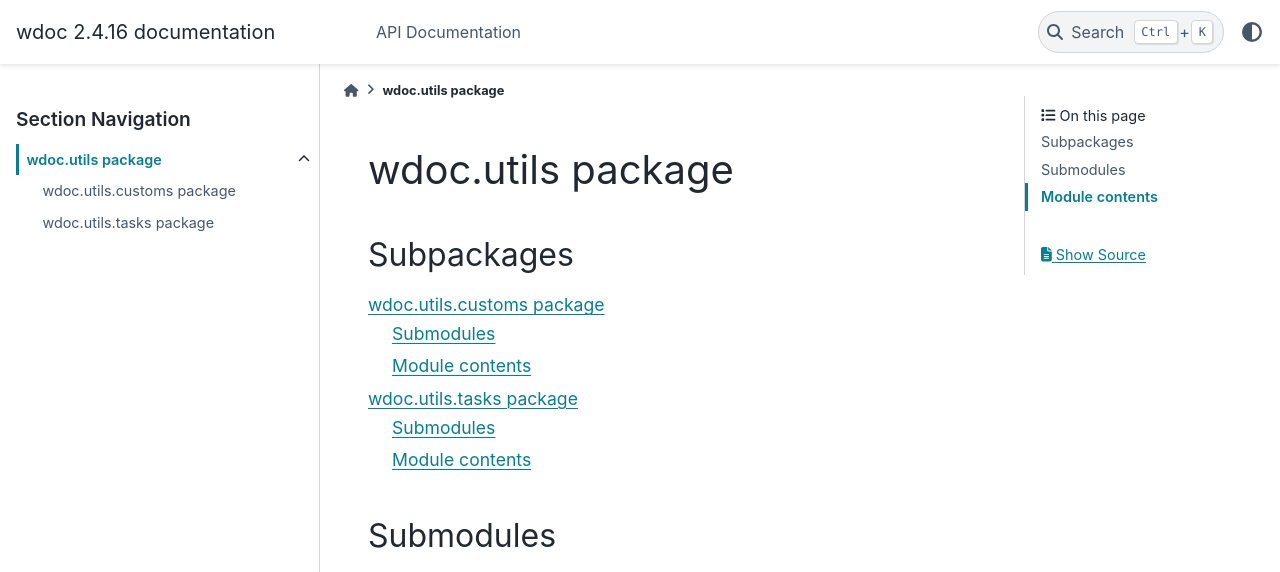
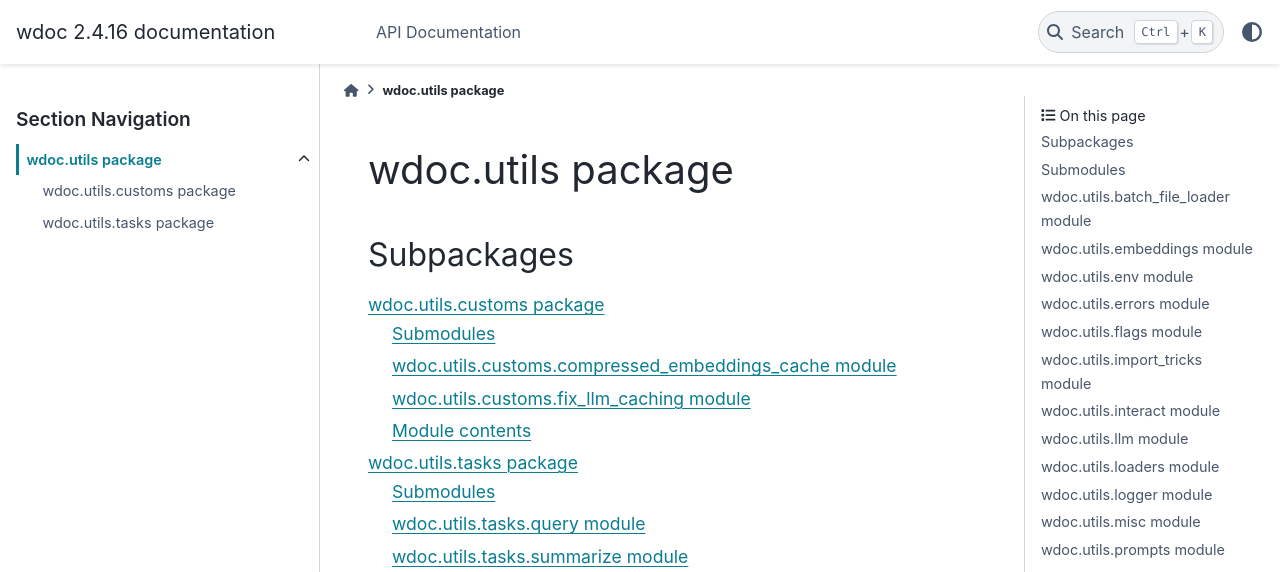
Before and after one commit to thiswillbeyourgithub/wdoc, a Sphinx documentation site: the page built from docs/source/wdoc.utils.rst, in a window 1280 px wide and 1400 px high. Shown: the top 572 px of the window. Built offline with Sphinx 7.4.7 and the PyData theme 0.15.4, drawn with Linux system fonts in a browser that asks for light colours; some of the changed text lies outside the part shown; grey boxes are pictures that could not be loaded.

Commit message:
update docs
Signed-off-by: thiswillbeyourgithub <26625900+thiswillbeyourgithub@users.noreply.github.com>

```diff
--- a/docs/source/wdoc.utils.customs.rst
+++ b/docs/source/wdoc.utils.customs.rst
@@ -4,19 +4,21 @@ wdoc.utils.customs package
 Submodules
 ----------
 
+wdoc.utils.customs.compressed\_embeddings\_cache module
+-------------------------------------------------------
 
 .. automodule:: wdoc.utils.customs.compressed_embeddings_cache
    :members:
    :undoc-members:
    :show-inheritance:
-   :private-members:
 
+wdoc.utils.customs.fix\_llm\_caching module
+-------------------------------------------
 
 .. automodule:: wdoc.utils.customs.fix_llm_caching
    :members:
    :undoc-members:
    :show-inheritance:
-   :private-members:
 
 Module contents
 ---------------
--- a/docs/source/wdoc.utils.rst
+++ b/docs/source/wdoc.utils.rst
@@ -13,103 +13,117 @@ Subpackages
 Submodules
 ----------
 
+wdoc.utils.batch\_file\_loader module
+-------------------------------------
 
 .. automodule:: wdoc.utils.batch_file_loader
    :members:
    :undoc-members:
    :show-inheritance:
-   :private-members:
 
+wdoc.utils.embeddings module
+----------------------------
 
 .. automodule:: wdoc.utils.embeddings
    :members:
    :undoc-members:
    :show-inheritance:
-   :private-members:
 
+wdoc.utils.env module
+---------------------
 
 .. automodule:: wdoc.utils.env
    :members:
    :undoc-members:
    :show-inheritance:
-   :private-members:
 
+wdoc.utils.errors module
+------------------------
 
 .. automodule:: wdoc.utils.errors
    :members:
    :undoc-members:
    :show-inheritance:
-   :private-members:
 
+wdoc.utils.flags module
+-----------------------
 
 .. automodule:: wdoc.utils.flags
    :members:
    :undoc-members:
    :show-inheritance:
-   :private-members:
 
+wdoc.utils.import\_tricks module
+--------------------------------
 
 .. automodule:: wdoc.utils.import_tricks
    :members:
    :undoc-members:
    :show-inheritance:
-   :private-members:
 
+wdoc.utils.interact module
+--------------------------
 
 .. automodule:: wdoc.utils.interact
    :members:
    :undoc-members:
    :show-inheritance:
-   :private-members:
 
+wdoc.utils.llm module
+---------------------
 
 .. automodule:: wdoc.utils.llm
    :members:
    :undoc-members:
    :show-inheritance:
-   :private-members:
 
+wdoc.utils.loaders module
+-------------------------
 
 .. automodule:: wdoc.utils.loaders
    :members:
    :undoc-members:
    :show-inheritance:
-   :private-members:
 
+wdoc.utils.logger module
+------------------------
 
 .. automodule:: wdoc.utils.logger
    :members:
    :undoc-members:
    :show-inheritance:
-   :private-members:
 
+wdoc.utils.misc module
+----------------------
 
 .. automodule:: wdoc.utils.misc
    :members:
    :undoc-members:
    :show-inheritance:
-   :private-members:
 
+wdoc.utils.prompts module
+-------------------------
 
 .. automodule:: wdoc.utils.prompts
    :members:
    :undoc-members:
    :show-inheritance:
-   :private-members:
 
+wdoc.utils.retrievers module
+----------------------------
 
 .. automodule:: wdoc.utils.retrievers
    :members:
    :undoc-members:
    :show-inheritance:
-   :private-members:
 
+wdoc.utils.typechecker module
+-----------------------------
 
 .. automodule:: wdoc.utils.typechecker
    :members:
    :undoc-members:
    :show-inheritance:
-   :private-members:
 
 Module contents
 ---------------
--- a/docs/source/wdoc.utils.tasks.rst
+++ b/docs/source/wdoc.utils.tasks.rst
@@ -4,19 +4,21 @@ wdoc.utils.tasks package
 Submodules
 ----------
 
+wdoc.utils.tasks.query module
+-----------------------------
 
 .. automodule:: wdoc.utils.tasks.query
    :members:
    :undoc-members:
    :show-inheritance:
-   :private-members:
 
+wdoc.utils.tasks.summarize module
+---------------------------------
 
 .. automodule:: wdoc.utils.tasks.summarize
    :members:
    :undoc-members:
    :show-inheritance:
-   :private-members:
 
 Module contents
 ---------------
```
Also changed, not shown: other parts of docs/source/wdoc.utils.customs.rst (+0 -1 lines), other parts of docs/source/wdoc.utils.rst (+0 -1 lines), other parts of docs/source/wdoc.utils.tasks.rst (+0 -1 lines), docs/source/wdoc.rst (+2 -9 lines).
